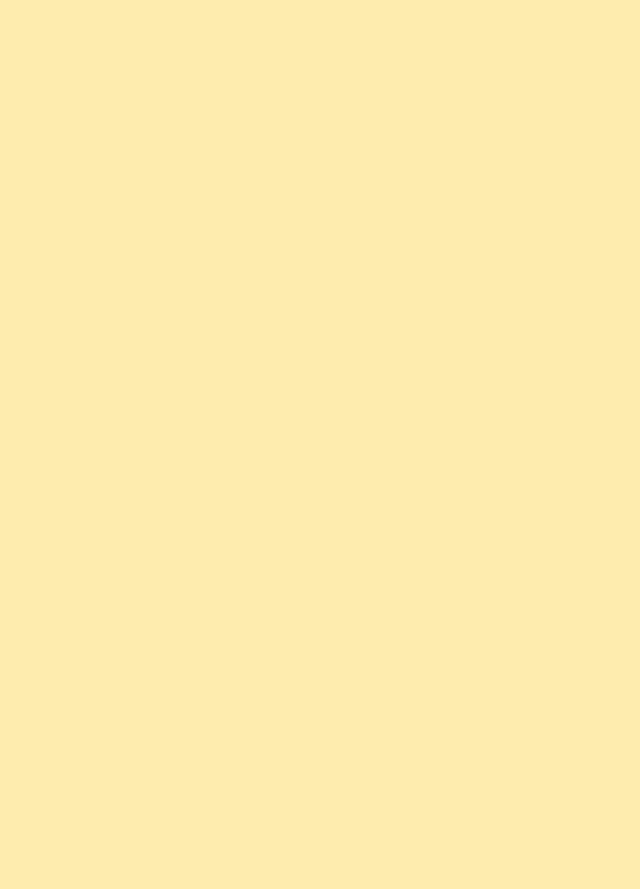
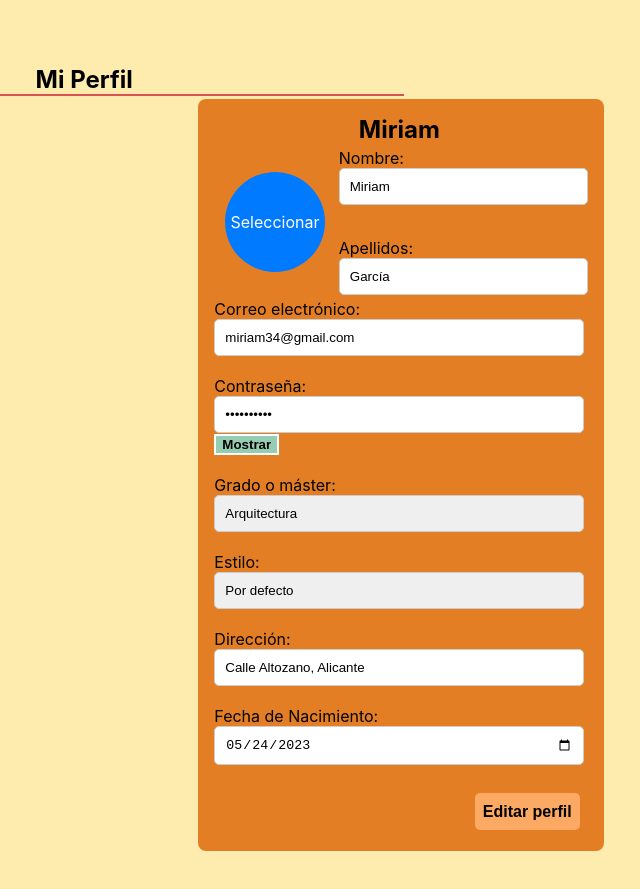
Before and after one commit to Dinastia-Harzu/UniHub, a React (Create React App) app in the folder frontend/unihub/: page / in a window 1280 px wide. Shown: the part 973-1862 px from the top of the page, without its empty margins (239-879 px from the left). Before the commit the page ends 1035 px from the top, so only its background shows below. Built offline with nearby package versions, Linux system fonts and the light colour scheme.

Commit message:
advances en el formulario

```diff
--- a/frontend/unihub/package.json
+++ b/frontend/unihub/package.json
@@ -14,7 +14,7 @@
     "react-burger-menu": "^3.0.9",
     "react-dom": "^18.2.0",
     "react-hook-form": "^7.51.3",
-    "react-icons": "^5.2.0",
+    "react-icons": "^5.2.1",
     "react-native-svg": "^15.2.0",
     "react-scripts": "^5.0.1",
     "web-vitals": "^2.1.4"
--- a/frontend/unihub/src/App.js
+++ b/frontend/unihub/src/App.js
@@ -10,7 +10,7 @@ export default function App() {
     <div>
       <Header />
       <Busqueda />
-      {/* <Perfilusuario /> */}
+       <Perfilusuario />
       {/* <Inicio /> */}
       <Footer />
     </div>
--- a/frontend/unihub/src/components/Perfilusuario.js
+++ b/frontend/unihub/src/components/Perfilusuario.js
@@ -4,9 +4,7 @@ import React, { useState } from 'react';
 import "../styles/formulario.css";
 
 const Perfilusuario = () => {
-
-  const { register, formState: { errors }, handleSubmit
-  } = useForm();
+  const { register, formState: { errors }, handleSubmit } = useForm();
 
   const onSubmit = (data) => {
     console.log(data);
@@ -20,32 +18,43 @@ const Perfilusuario = () => {
 
   return (
     <main>
+      <section className="contenedor-inicial">
+        <div className="titulo"><h2>Mi Perfil</h2></div>
+        <div className="form-container">
+          <form onSubmit={handleSubmit(onSubmit)} className="pos-wrapper">
+            <div className="wrapper">
+              <div className="form-group" id="nombre-titulo"><h1>Miriam</h1></div>
+              <div className="form-group" id="imagen">
+                <label htmlFor="imagen" className="file-input-label">
+                  <span>Seleccionar imagen</span>
+                  <input type="file" id="imagen" {...register('imagen')} />
+                </label>
+              </div>
 
-      <section class="contenedor-inicial">
-        <div class="titulo"><h2>Mi Perfil</h2></div>
-        <div class="form-container">
-          <form onSubmit={handleSubmit(onSubmit)}>
-            <input type="file" id="imagen"></input><br /><br />
-            <label for="nombre">Nombre:</label>
-            <input type="text" id="nombre" name="nombre" defaultValue="Miriam"{...register('nombre', {
+              <div className="form-group" id="nombre">
+                <label htmlFor="nombre">Nombre:</label>
+                <input type="text" id="nombre" name="nombre" defaultValue="Miriam" {...register('nombre', {
                   required: true,
                   maxLength: 20
                 })} />
                 {errors.nombre?.type === 'required' && <p>El campo es requerido</p>}
                 {errors.nombre?.type === 'maxLength' && <p>El nombre introducido es demasiado largo</p>}
+              </div>
 
-            <br /><br />
-
-            <label for="apellidos">Apellidos:</label>
-            <input type="text" id="apellidos" name="apellidos" defaultValue="García"{...register('apellidos', {
+              <div className="form-group" id="apellidos">
+                <label htmlFor="apellidos">Apellidos:</label>
+                <input type="text" id="apellidos" name="apellidos" defaultValue="García" {...register('apellidos', {
                   required: true,
                   maxLength: 50
                 })} />
                 {errors.apellidos?.type === 'required' && <p>El campo es requerido</p>}
                 {errors.apellidos?.type === 'maxLength' && <p>El nombre introducido es demasiado largo</p>}
+              </div>
 
-            <br /><br />
 
+              <div id="parte-inferior" >
+
+                <div className="form-group" id="correo">
                   <label for="correo">Correo electrónico:</label>
                   <input type="email" id="correo" name="correo" defaultValue="miriam34@gmail.com"{...register('correo', {
                     required: true,
@@ -54,10 +63,11 @@ const Perfilusuario = () => {
                   {errors.email?.type === 'required' && <p>El campo es requerido</p>}
                   {errors.email?.type === 'maxLength' && <p>El formato del correo no es adecuado</p>}
 
-            <br /><br />
+                  <br /><br /></div>
 
 
-            <div style={{ display: 'flex' }}>
+
+                <div className="form-group" id="contrasenia">
                   <label for="contrasena">Contraseña:</label>
                   <input
                     type={mostrarContrasena ? "text" : "password"}
@@ -72,11 +82,13 @@ const Perfilusuario = () => {
                   <button type="button" onClick={toggleMostrarContrasena}>
                     {mostrarContrasena ? "Ocultar" : "Mostrar"}
                   </button>
-            </div>
+
                   {errors.contrasena?.type === 'required' && <p>El campo es requerido</p>}
                   {errors.contrasena?.type === 'pattern' && <p>El formato no es adecuado</p>}
                   <br /><br />
+                </div>
 
+                <div className="form-group" id="titulacion">
                   <label for="titulacion">Grado o máster:</label>
                   <select defaultValue="arquitectura" {...register('titulacion', {
                     required: true,
@@ -119,7 +131,9 @@ const Perfilusuario = () => {
                   {errors.titulacion?.type === 'required' && <p>El campo es requerido</p>}
                   {errors.titulacion?.type === 'validate' && <p>Debes elegir una titulacion</p>}
                   <br /><br />
+                </div>
 
+                <div className="form-group" id="titulacion">
                   <label for="estilo">Estilo:</label>
                   <select defaultValue="1" {...register('estilo', {
                     required: true,
@@ -130,14 +144,12 @@ const Perfilusuario = () => {
                     <option value="2">Letra Grande</option>
                     <option value="3">Alto contraste</option>
                   </select>
+                  {errors.titulacion?.type === 'required' && <p>El campo es requerido</p>}
+                  {errors.titulacion?.type === 'validate' && <p>Debes elegir una titulacion</p>}
+                  <br /><br /></div>
 
 
-            {errors.titulacion?.type === 'required' && <p>El campo es requerido</p>}
-            {errors.titulacion?.type === 'validate' && <p>Debes elegir una titulacion</p>}
-            <br /><br />
-
-
-
+                <div className="form-group" id="direccion">
                   <label for="direccion">Dirección:</label>
                   <input type="text" id="direccion" name="direccion" defaultValue="Calle Altozano, Alicante" {...register('direccion', {
                     required: true,
@@ -146,6 +158,9 @@ const Perfilusuario = () => {
                   {errors.direccion?.type === 'required' && <p>El campo es requerido</p>}
                   <br /><br />
 
+                </div>
+
+                <div className="form-group" id="nacimiento">
                   <label for="fecha_nacimiento">Fecha de Nacimiento:</label>
                   <input type="date" id="fecha_nacimiento" name="fecha_nacimiento" defaultValue="2023-05-24" {...register('fecha_nacimiento', {
                     required: true,
@@ -156,11 +171,16 @@ const Perfilusuario = () => {
 
                   <br /><br />
 
-            <input type="submit" value="Editar perfil" />
+                </div>
+
+
+              </div>
+              <div class="boton-editar"> <button type="submit" class="btn" value="Editar perfil">Editar perfil</button></div>
+            </div>
           </form>
         </div>
-      </section>
-    </main>
+      </section >
+    </main >
   );
 }
 
--- a/frontend/unihub/src/styles/formulario.css
+++ b/frontend/unihub/src/styles/formulario.css
@@ -1,16 +1,57 @@
 .form-container {
-  display: flex;
-  flex-direction: column;
-  justify-content: center;
-  width: 100%;
-  padding: 2em;
-  background-color: var(--color-bg-form);
-  border-radius: .5em;
+  display: grid;
+  grid-template-columns: repeat(3, 1fr);
+  grid-gap: 2em;
+  grid-auto-rows: minmax(5em, auto);
+  margin-bottom: 10em;
 }
 
-.contenedor-inicial {
+#nombre {
+  grid-column: 2 / span 3;
+  grid-row: 2;
+}
+
+#nombre-titulo {
+  grid-column: 2;
+  grid-row: 1;
+  display: flex;
+  justify-content: center;
+  align-items: center;
+}
+
+#imagen {
+  display: flex;
+  justify-content: center;
+  align-items: center;
+  grid-column: 1 / 2;
+  grid-row: 2 / span 2;
+  width: 100%;
+}
+
+
+#apellidos {
+  grid-column: 2 / span 3;
+  grid-row: 3;
+}
+
+#parte-inferior {
+  grid-column: 1 / span 3;
+  grid-row: 4;
+}
+
+.pos-wrapper {
+  grid-column: 2 / 3;
+  background-color: var(--color-bg-form);
+  padding: 1em;
+  border-radius: 0.5em;
+}
+
+.wrapper {
   display: grid;
-  justify-content: center;
+  grid-template-columns: 2fr 2fr 2fr;
+  grid-gap: .2em;
+  grid-template-rows: 1fr 3fr 2fr;
+  grid-auto-rows: minmax(.5em, auto);
 }
 
 .blue-btn {
@@ -22,6 +63,50 @@
   cursor: pointer;
 }
 
+input[type="text"],
+input[type="date"],
+input[type="password"],
+input[type="email"],
+select {
+  width: 100%;
+  /* El campo de entrada ocupará todo el ancho disponible */
+  padding: 10px;
+  /* Espacio interno */
+  border: 1px solid #ccc;
+  /* Borde del campo */
+  border-radius: 5px;
+  /* Bordes redondeados */
+}
+
+.boton-editar {
+  display: flex;
+  justify-content: right;
+  grid-column: 3;
+  grid-row: 5;
+}
+
+button {
+  font-weight: bold;
+  color: var(--color-texto);
+  background-color: var(--color-primary);
+  border: 2px solid white;
+
+}
+
+.file-input-label {
+  display: inline-block;
+  position: relative;
+  overflow: hidden;
+  cursor: pointer;
+  background-color: #007bff;
+  color: white;
+  border-radius: 50%;
+  width: 100px;
+  height: 100px;
+  text-align: center;
+  line-height: 100px;
+}
+
 .blue-btn:hover {
   background-color: darkblue;
 }
@@ -31,4 +116,5 @@
   display: flex;
   justify-content: center;
   margin: .2em;
+  width: 50%;
 }
--- a/frontend/unihub/src/styles/general.css
+++ b/frontend/unihub/src/styles/general.css
@@ -76,6 +76,7 @@ html {
 
 .btn:hover {
   background-color: transparent;
+  color: var(--color-bg);
   box-shadow: inset 0 0 0 .2em var(--color-bg);
 }
 
```
Also changed, not shown: 1 other file (tests, documents, lock files or other folders). Lines whose indentation alone changed are shown as unchanged.
